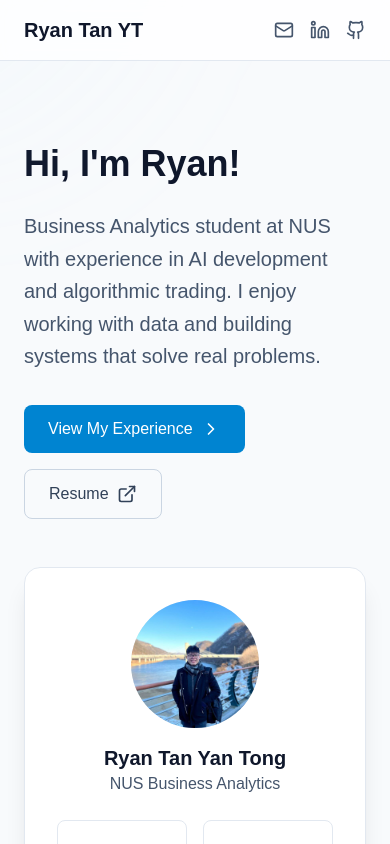
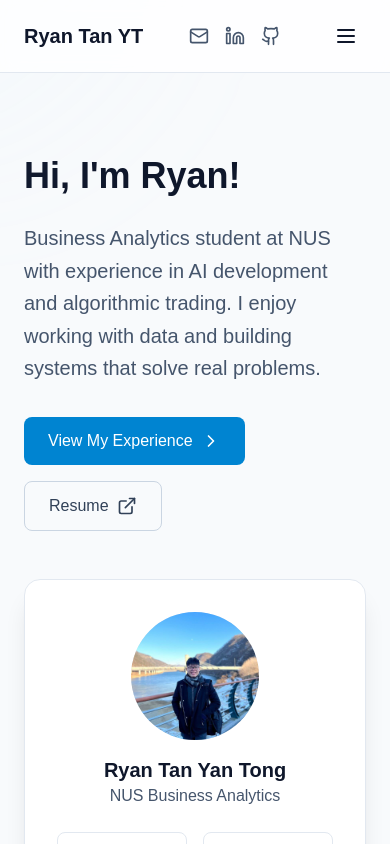
Before and after one commit to RyanTYT/RTYT, a Next.js app: page / in a window 390 px wide. Shown: the top 844 px of the page. Built offline with nearby package versions, Linux system fonts and the light colour scheme.

Commit message:
Updated Navbar to be responsive for Mobile screen - nice animations as well for opening and closing

```diff
--- a/src/components/home/Navbar.tsx
+++ b/src/components/home/Navbar.tsx
@@ -1,9 +1,9 @@
 "use client";
-import { Github, Linkedin, Mail } from "lucide-react";
+import { Github, Linkedin, Mail, Menu, X } from "lucide-react";
 import { usePathname } from "next/navigation";
 import { SocialLinksNav } from "@/components/home/common";
 import { Container } from "@/components/home/base";
-import { ReactNode } from "react";
+import { ReactNode, useState } from "react";
 import { createStyles } from "@/app/theme";
 import Link from "next/link";
 
@@ -73,6 +73,7 @@ export default function Navbar({
 		},
 		{ href: "https://github.com/RyanTYT", icon: Github, label: "GitHub" },
 	];
+	const [isOpen, setIsOpen] = useState(false);
 
 	return (
 		<>
@@ -98,6 +99,56 @@ export default function Navbar({
 							})}
 						</div>
 						<SocialLinksNav links={socialLinks} />
+						{/* Mobile toggle button */}
+						<button
+							className="md:hidden p-2 text-slate-900"
+							style={{ cursor: "pointer" }}
+							onClick={() => setIsOpen(!isOpen)}
+						>
+							{isOpen ? <X size={24} /> : <Menu size={24} />}
+						</button>
+					</div>
+					{/* Mobile nav dropdown */}
+					{/*isOpen && (
+						<div className="mt-4 flex flex-col space-y-4 md:hidden">
+							{routes.map((route) => (
+								<div onClick={() => setIsOpen(false)} key={route.link}>
+									<NavLink
+										href={route.link}
+										active={
+											pathName === route.link ||
+											(pathName === "/" && route.label === "Home")
+										}
+										key={route.link}
+									>
+										{route.label}
+									</NavLink>
+								</div>
+							))}
+						</div>
+					)*/}
+					{/* Mobile nav dropdown with animation */}
+					<div
+						className={`overflow-hidden transition-all duration-300 ease-in-out md:hidden ${
+							isOpen ? "max-h-40 opacity-100 mt-4" : "max-h-0 opacity-0"
+						}`}
+					>
+						<div className="flex flex-col space-y-4">
+							{routes.map((route) => (
+								<div onClick={() => setIsOpen(false)} key={route.link}>
+									<NavLink
+										href={route.link}
+										active={
+											pathName === route.link ||
+											(pathName === "/" && route.label === "Home")
+										}
+										key={route.link}
+									>
+										{route.label}
+									</NavLink>
+								</div>
+							))}
+						</div>
 					</div>
 				</Container>
 			</Navigation>
```
